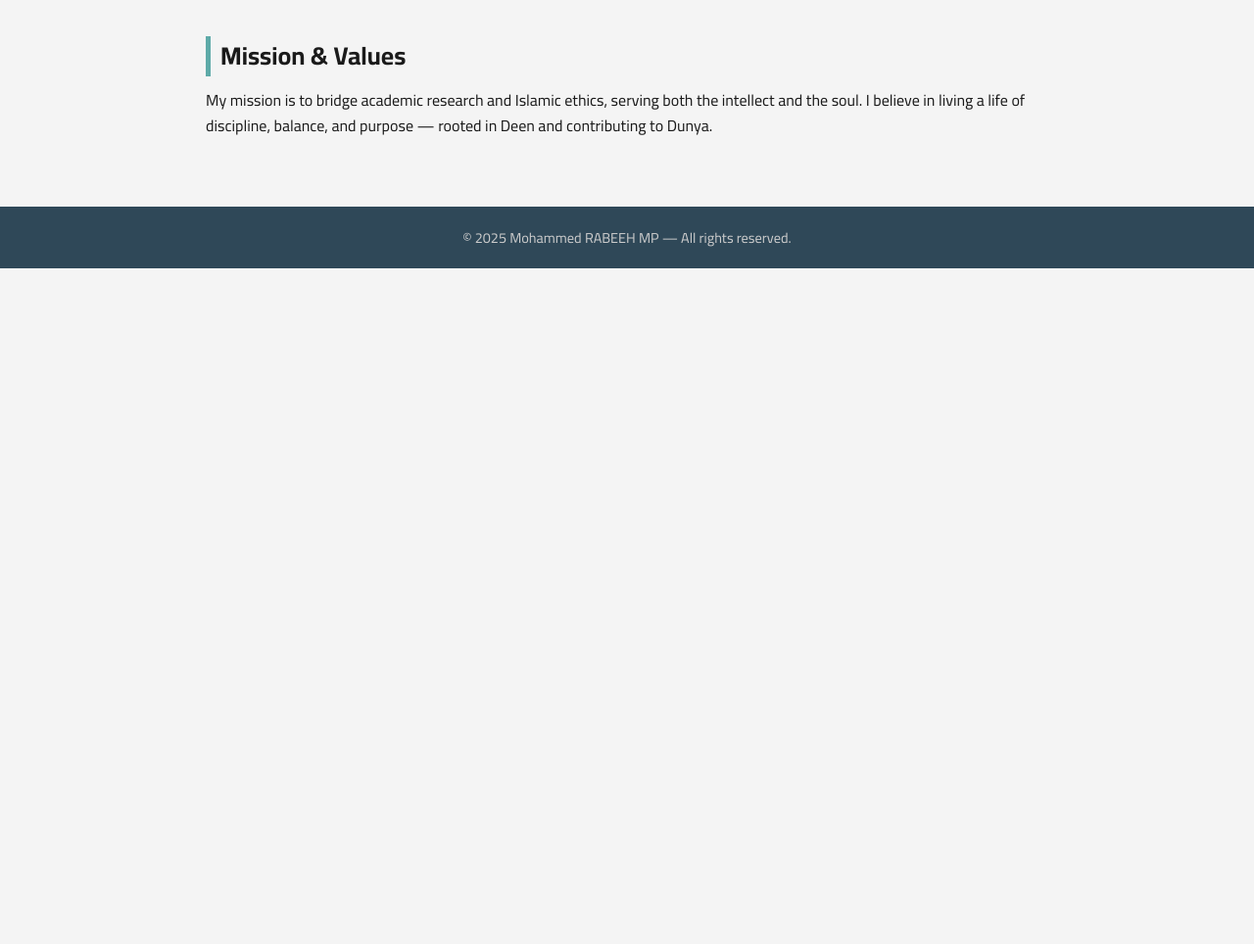
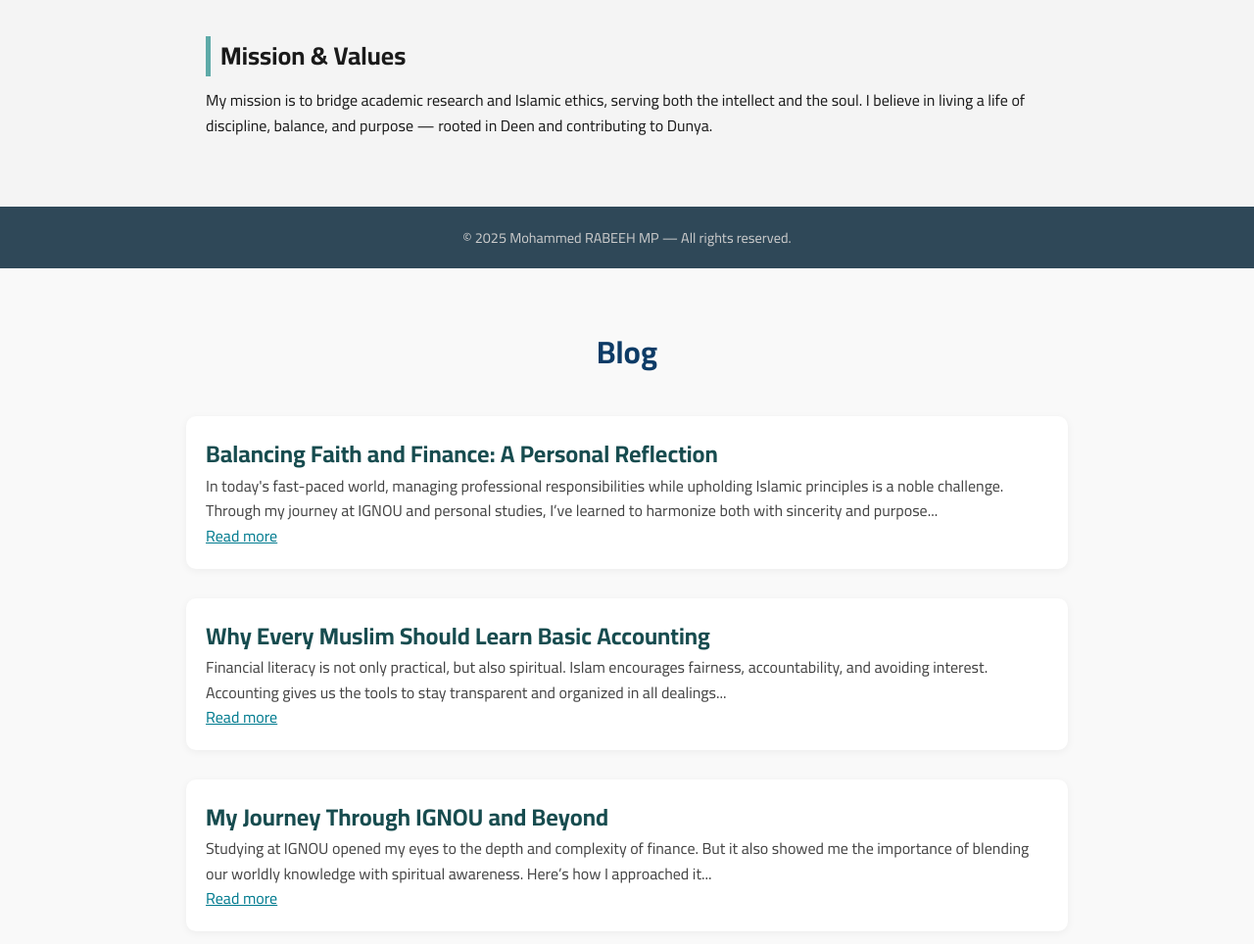
Before and after one commit to rabeehmp-19/rabeehmp-19.github.io, a plain HTML site: page index.html in a window 1280 px wide. Shown: the part 736-1700 px from the top of the page at 98% size. Before the commit the page ends 1010 px from the top, so only its background shows below. Drawn offline with Linux system fonts and the light colour scheme.

Commit message:
Update index.html

```diff
--- a/index.html
+++ b/index.html
@@ -147,6 +147,7 @@
 
   </div>
 
+
   <footer>
     &copy; 2025 Mohammed RABEEH MP — All rights reserved.
   </footer>
@@ -158,3 +159,25 @@
 
 </body>
 </html>
+<!-- Blog Section for Mohammed RABEEH MP Website --><section id="blog" style="padding: 60px 20px; background-color: #f9f9f9; font-family: 'Cairo', sans-serif;">
+  <div style="max-width: 900px; margin: auto;">
+    <h2 style="text-align: center; font-size: 32px; margin-bottom: 40px; color: #0d3b66;">Blog</h2><article style="background: white; padding: 20px; border-radius: 10px; box-shadow: 0 2px 8px rgba(0,0,0,0.05); margin-bottom: 30px;">
+  <h3 style="font-size: 24px; color: #174c4f;">Balancing Faith and Finance: A Personal Reflection</h3>
+  <p style="font-size: 16px; color: #444; line-height: 1.6;">In today's fast-paced world, managing professional responsibilities while upholding Islamic principles is a noble challenge. Through my journey at IGNOU and personal studies, I’ve learned to harmonize both with sincerity and purpose...</p>
+  <a href="#" style="color: #007b8f; text-decoration: underline;">Read more</a>
+</article>
+
+<article style="background: white; padding: 20px; border-radius: 10px; box-shadow: 0 2px 8px rgba(0,0,0,0.05); margin-bottom: 30px;">
+  <h3 style="font-size: 24px; color: #174c4f;">Why Every Muslim Should Learn Basic Accounting</h3>
+  <p style="font-size: 16px; color: #444; line-height: 1.6;">Financial literacy is not only practical, but also spiritual. Islam encourages fairness, accountability, and avoiding interest. Accounting gives us the tools to stay transparent and organized in all dealings...</p>
+  <a href="#" style="color: #007b8f; text-decoration: underline;">Read more</a>
+</article>
+
+<article style="background: white; padding: 20px; border-radius: 10px; box-shadow: 0 2px 8px rgba(0,0,0,0.05);">
+  <h3 style="font-size: 24px; color: #174c4f;">My Journey Through IGNOU and Beyond</h3>
+  <p style="font-size: 16px; color: #444; line-height: 1.6;">Studying at IGNOU opened my eyes to the depth and complexity of finance. But it also showed me the importance of blending our worldly knowledge with spiritual awareness. Here’s how I approached it...</p>
+  <a href="#" style="color: #007b8f; text-decoration: underline;">Read more</a>
+</article>
+
+  </div>
+  </section>
```
